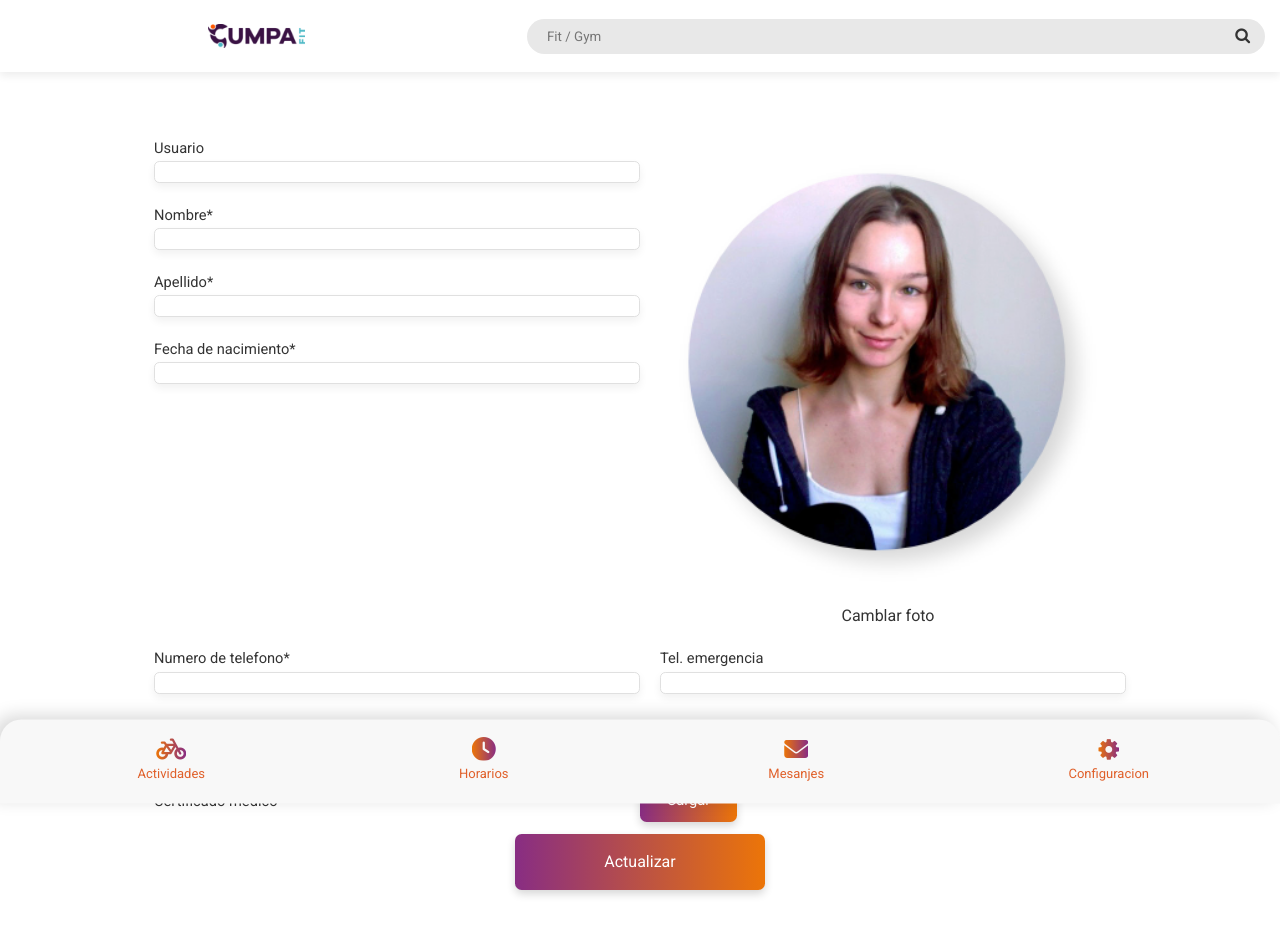
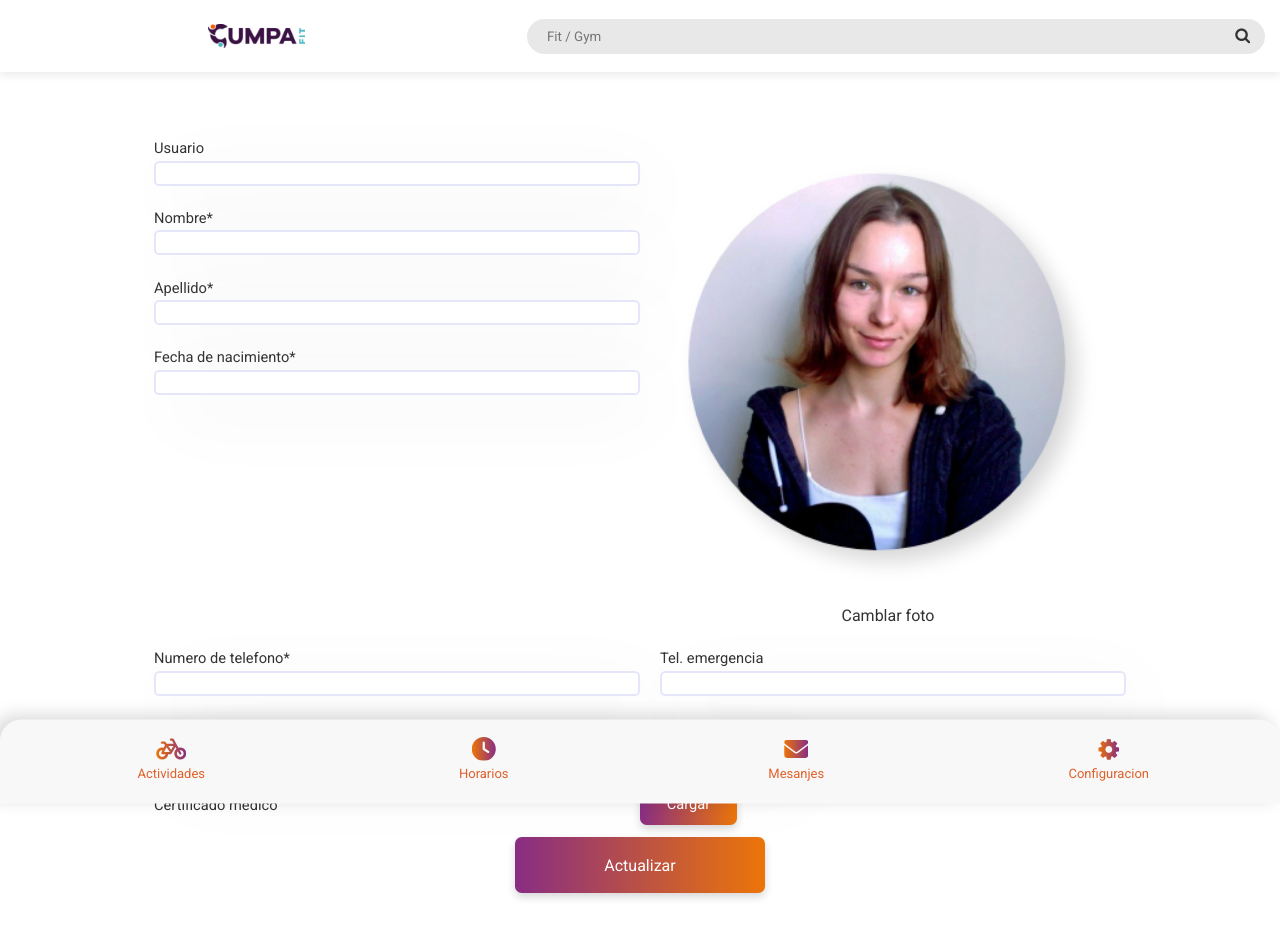
Before and after one commit to ztoa00/GYM_BookingApp, a React (Create React App) app in the folder react_frontend/: page /editar in a window 1280 px wide. Shown: the top 938 px of the page. Built offline with nearby package versions, Linux system fonts and the light colour scheme; the HTML template or start-up script is replaced by a standard one.

Commit message:
css changes

```diff
--- a/react_frontend/src/App.css
+++ b/react_frontend/src/App.css
@@ -1118,8 +1118,13 @@ input:checked + .slider:before {
   font-size: 11pt;
   padding-top: 1.2px;
   padding-bottom: 1.2px;
-  box-shadow: 0 3pt 6pt #0000000F;
+  height: 25px;
+  border: 2px solid lavender;
+  box-shadow: 10pt 13pt 60pt #0000000F;
   width: 100%;
+}
+.editar-form input:not([type=file]):hover{
+  border: 2px solid lightblue;
 }
 .editar-form input[type=file] {
   margin: 0;
```
